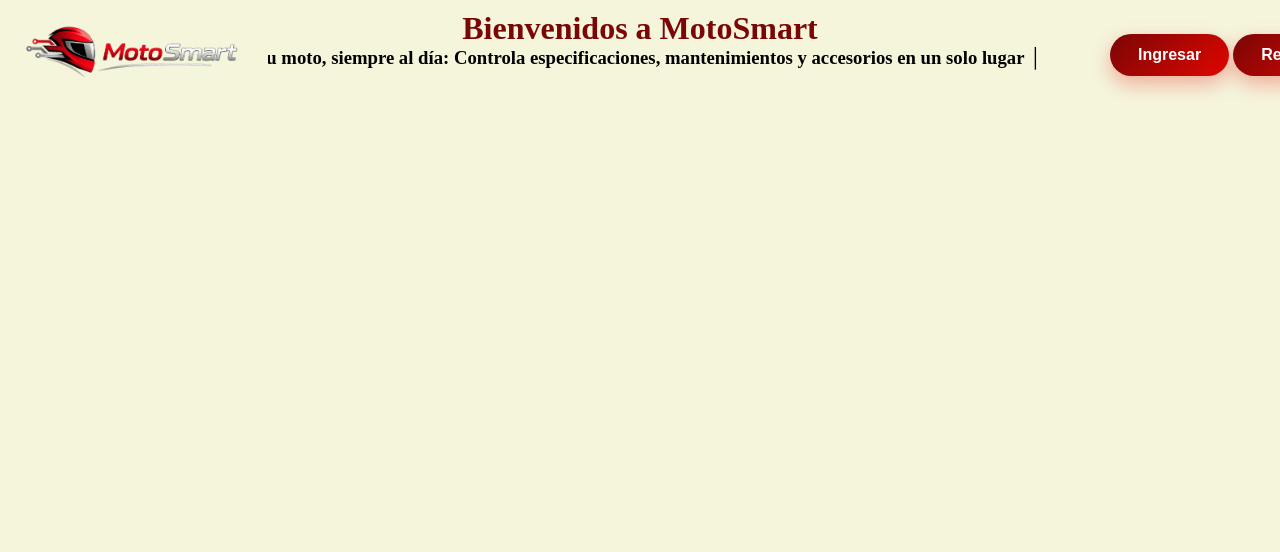
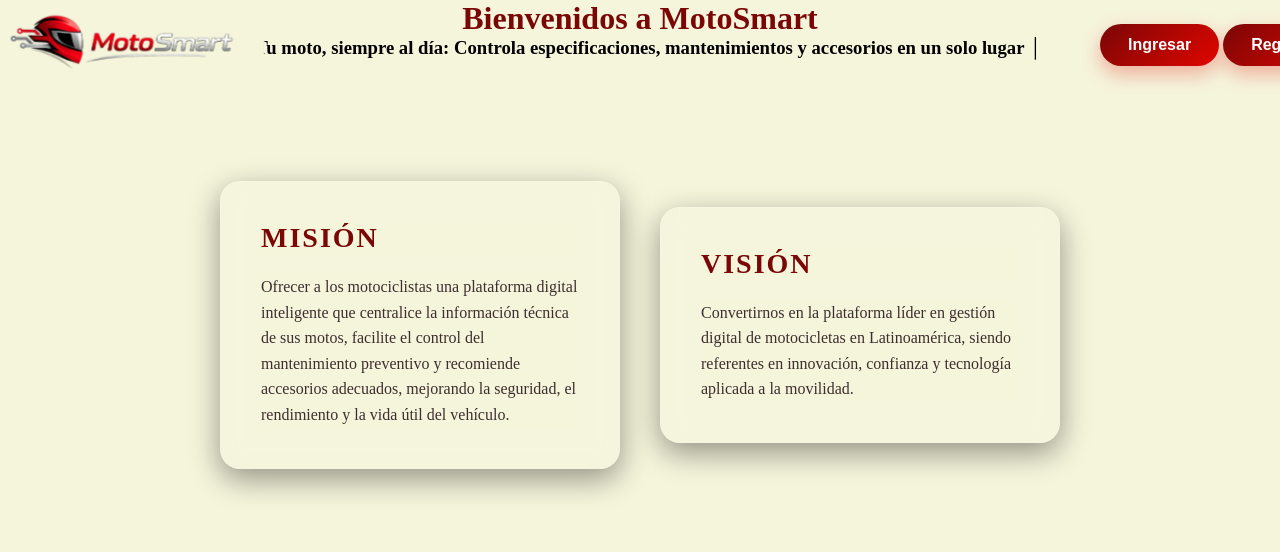
Before and after one commit to juandamartinez1811/Motosmart, a website: page Public/index.html in a window 1280 px wide. Shown: the top 552 px of the page. Drawn offline with Linux system fonts and the light colour scheme.

Commit message:
git push

```diff
--- a/Public/css/styles.css
+++ b/Public/css/styles.css
@@ -17,7 +17,7 @@ h3{
 
 }
 .logo {
-    position: relative;
+    position: fixed !important;
     top: -25px;
     left: 0px;
     height: 130px;
@@ -27,10 +27,6 @@ h3{
 }
 .logo:hover {
     transform: scale(1.05);
-}
-body{
-    margin: 10px;
-
 }
 #Ingreso{
     position: relative;
@@ -49,3 +45,48 @@ body{
     transition: all 0.3s ease;
     box-shadow: 0 8px 20px rgba(225, 6, 0, 0.3);
 }
+body {
+    overflow-x: hidden;
+    margin: 10;
+
+}
+
+.info-section {
+    display: flex;
+    justify-content: center;
+    align-items: center;
+    gap: 40px;
+    padding: 80px 20px;
+    flex-wrap: wrap;
+}
+
+.card {
+    background: rgba(255, 255, 255, 0.08);
+    backdrop-filter: blur(12px);
+    border-radius: 20px;
+    padding: 40px;
+    width: 400px;
+    color: white;
+    box-shadow: 0 10px 30px rgba(0, 0, 0, 0.4);
+    transition: all 0.4s ease;
+    border: 1px solid rgba(255, 255, 255, 0.1);
+}
+
+.card:hover {
+    transform: translateY(-10px);
+    box-shadow: 0 20px 40px rgba(0, 0, 0, 0.6);
+}
+
+.card h2 {
+    font-size: 28px;
+    margin-bottom: 20px;
+    color: #7a0606;
+    text-transform: uppercase;
+    letter-spacing: 2px;
+}
+
+.card p {
+    font-size: 16px;
+    line-height: 1.6;
+    color: #3d2e2e;
+}
--- a/Public/index.html
+++ b/Public/index.html
@@ -17,7 +17,26 @@
         <button class="Botones_Login" id="ingreso_plataforma" onclick="window.location.href='html/login.html'">Ingresar</button>
         <button class="Botones_Login" id="Registro" onclick="window.location.href='html/registro.html'">Registro</button>
     </div>
+    <section class="info-section">
+        <div class="card">
+            <h2>Misión</h2>
+            <p>
+                Ofrecer a los motociclistas una plataforma digital inteligente que centralice
+                la información técnica de sus motos, facilite el control del mantenimiento
+                preventivo y recomiende accesorios adecuados, mejorando la seguridad, el
+                rendimiento y la vida útil del vehículo.
+            </p>
+        </div>
+
+        <div class="card">
+            <h2>Visión</h2>
+            <p>
+                Convertirnos en la plataforma líder en gestión digital de motocicletas
+                en Latinoamérica, siendo referentes en innovación, confianza y tecnología
+                aplicada a la movilidad.
+            </p>
+        </div>
+    </section>
 </body>
-
 <script src="js/index.js"></script>
 </html>
```
